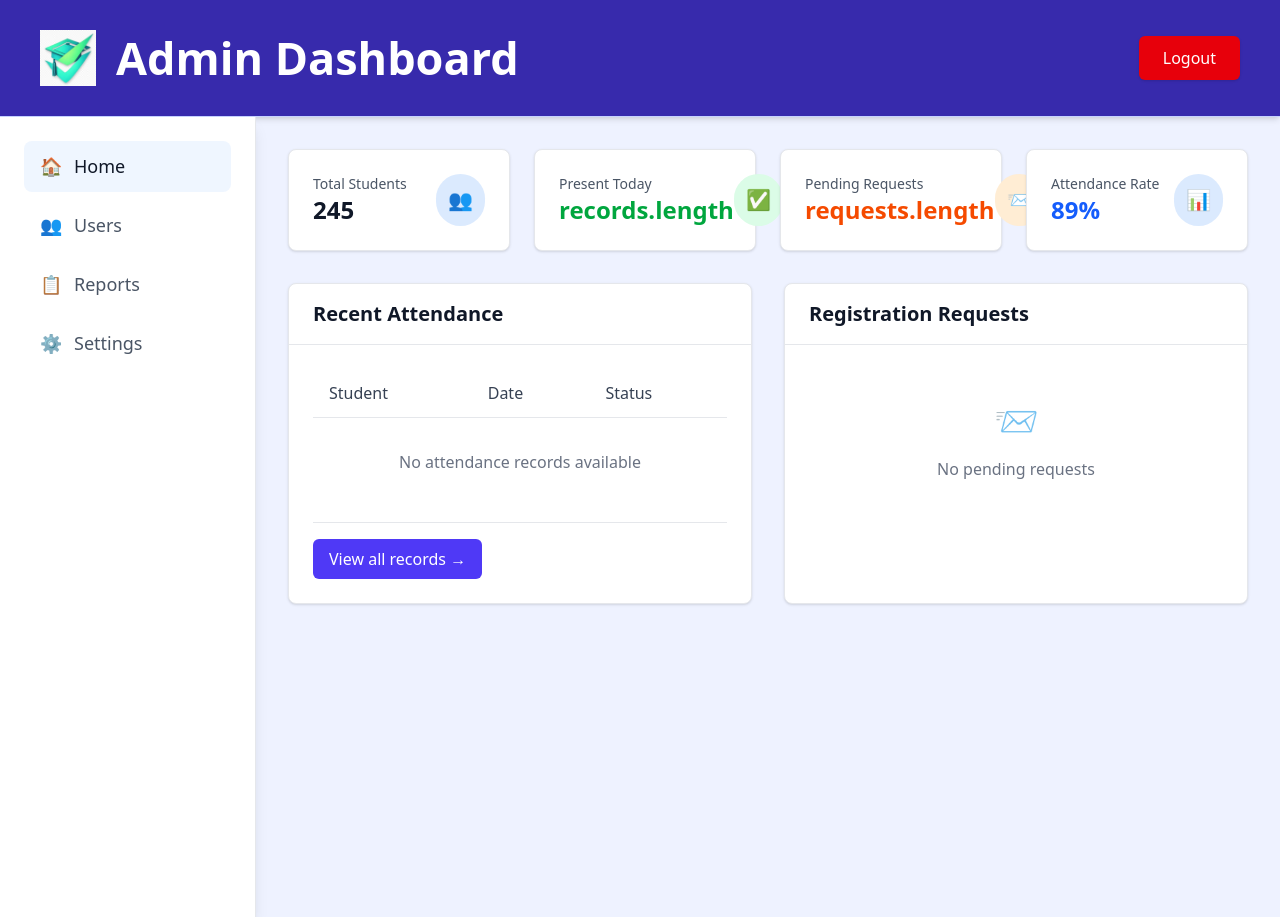
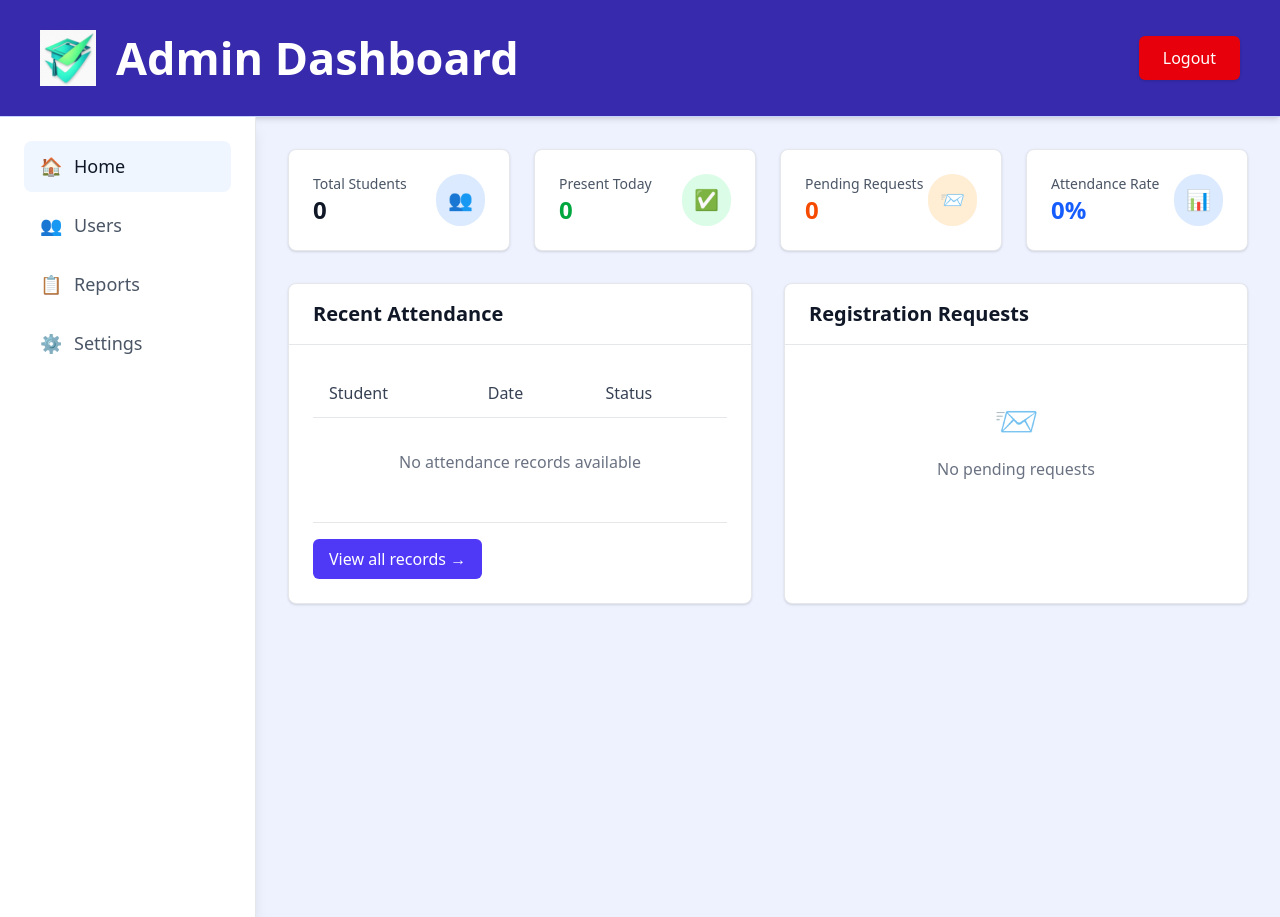
Before and after one commit to chiraggoyal4639/attendance-portal, a React (Vite) app: page /admin in a window 1280 px wide. Built offline with nearby package versions, Linux system fonts and the light colour scheme; sample sign-in values are in the browser's storage.

Commit message:
made stats interactive with real data

```diff
--- a/src/components/admin/stats.jsx
+++ b/src/components/admin/stats.jsx
@@ -1,35 +1,35 @@
+
+const DashboardStats = ({ totalStudents, presentToday, pendingRequests, attendanceRate }) => {
   const stats = [
     {
       label: "Total Students",
-    value: "245",
+      value: totalStudents,
       color: "text-gray-900",
       bg: "bg-blue-100",
       icon: "👥",
     },
     {
       label: "Present Today",
-    value: "records.length",
+      value: presentToday,
       color: "text-green-600",
       bg: "bg-green-100",
       icon: "✅",
     },
     {
       label: "Pending Requests",
-    value: "requests.length",
+      value: pendingRequests,
       color: "text-orange-600",
       bg: "bg-orange-100",
       icon: "📨",
     },
     {
       label: "Attendance Rate",
-    value: "89%",
+      value: attendanceRate + "%",
       color: "text-blue-600",
       bg: "bg-blue-100",
       icon: "📊",
     },
   ];
-
-const DashboardStats = () => {
   return (
     <div className="grid grid-cols-1 md:grid-cols-2 lg:grid-cols-4 gap-6 mb-8">
       {stats.map((stat, index) => (
--- a/src/pages/AdminDashboard.jsx
+++ b/src/pages/AdminDashboard.jsx
@@ -18,8 +18,6 @@ const AdminDashboard  = () => {
       localStorage.setItem("users", JSON.stringify(defaultAdmin));
       console.log("Default admin created: admin / admin123");
     }
-
-
     const attendance = JSON.parse(localStorage.getItem("attendanceData") || "[]");
     const regRequests = JSON.parse(localStorage.getItem("regRequests") || "[]");
 
@@ -43,13 +41,24 @@ const AdminDashboard  = () => {
     navigate("/");
   };
 
+  const totalStudents = JSON.parse(localStorage.getItem("users") || "[]").filter(u => u.role === "student").length;
+  const today = new Date().toISOString().split("T")[0];
+  const presentToday = records.filter(r => r.date === today).length;
+  const attendanceRate = totalStudents ? Math.round((presentToday / totalStudents) * 100) : 0;
+
+
   return (
     <div className="min-h-screen bg-indigo-50">
       <TopNav onLogout={handleLogout} />
       <div className="flex">
         <Sidebar />
         <div className="flex-1 p-8">
-          <DashboardStats/>
+          <DashboardStats
+            totalStudents={totalStudents}
+            presentToday={presentToday}
+            pendingRequests={requests.length}
+            attendanceRate={attendanceRate}
+          />
           <div className="grid grid-cols-1 lg:grid-cols-2 gap-8">
             <AttendanceTable records={records} />
             <RegistrationRequests requests={requests} approveRequest={approveRequest} />
```
Lines whose indentation alone changed are shown as unchanged.
